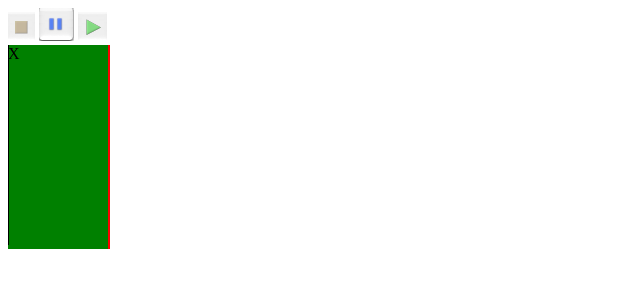
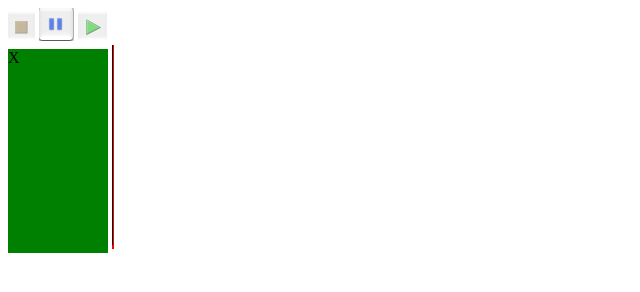
Before and after one commit to dzbarsky/audacity, a website: page index.html in a window 1280 px wide. Both pictures are taken after a click on the picture 25 px from the left and 25 px from the top of the page. Shown: the whole page, without its empty margins (0-640 px from the left). Drawn offline with Linux system fonts and the light colour scheme.

Commit message:
reorganize html layout to make more sense

```diff
--- a/css/index.css
+++ b/css/index.css
@@ -5,11 +5,20 @@
   background-color: black;
 }
 
-.left-bar {
+#track-control-container {
+  display: inline-block;
   width: 100px;
+}
+
+#track-container {
+  display: inline-block;
+  overflow: auto;
+  width: 600px;
+}
+
+.track-control {
   height: 204px;
   background-color: green;
-  display: inline-block;
 }
 
 .canvas-container {
--- a/index.html
+++ b/index.html
@@ -11,8 +11,10 @@
   <img src="images/pause.png" id="pause">
   <img src="images/play.png" id="play">
 </div>
-<div id="tracks">
-  <div id="scrubber"></div>
-</div>
+<div id="main">
+  <div id="track-control-container"></div>
+  <div id="track-container">
+    <div id="scrubber"></div>
+  </div>
 </body>
 </html>
--- a/js/index.js
+++ b/js/index.js
@@ -9,25 +9,24 @@ var tracks = []
 var nodes = {};
 
 function AudioTrack() {
-  var domElement = document.createElement("div");
-  document.getElementById('tracks').appendChild(domElement);
-
   var closeButton = document.createElement("div");
   closeButton.addEventListener('click', function() {
-    domElement.remove();
+    trackControl.remove();
+    canvasContainer.remove();
     tracks.splice(tracks.indexOf(this), 1);
   }.bind(this));
   closeButton.textContent = 'X';
   closeButton.classList.add('close-button');
 
-  var leftBar = document.createElement("div");
-  leftBar.classList.add('left-bar');
-  leftBar.appendChild(closeButton);
-  domElement.appendChild(leftBar);
+  var trackControl = document.createElement("div");
+  trackControl.classList.add('track-control');
+  trackControl.appendChild(closeButton);
+  document.getElementById('track-control-container').appendChild(trackControl);
 
   var canvasContainer = document.createElement('div');
   canvasContainer.classList.add('canvas-container');
-  domElement.appendChild(canvasContainer);
+  document.getElementById('track-container').appendChild(canvasContainer);
+
   this.canvases = [];
   for (var i = 0; i < 2; i++) {
     this.canvases.push(document.createElement("canvas"));
@@ -127,7 +126,7 @@ function setup() {
   document.getElementById('record').addEventListener('click', toggleRecord);
   document.getElementById('play').addEventListener('click', play);
   document.getElementById('pause').addEventListener('click', pause);
-  document.getElementById('tracks').addEventListener('click', clickTrackHandler);
+  document.getElementById('track-container').addEventListener('click', clickTrackHandler);
 
   document.body.addEventListener('keydown', keydown);
   navigator.getUserMedia = navigator.getUserMedia || navigator.mozGetUserMedia || navigator.webkitGetUserMedia;
@@ -180,7 +179,7 @@ function play() {
   var animateScrubber = function() {
     var elapsed = Date.now() - playStart;
     document.getElementById('scrubber').style.left =
-      elapsed /1000 * SAMPLES_PER_PIXEL + 'px';
+      elapsed / 1000 * SAMPLES_PER_PIXEL + 'px';
     requestAnimationFrame(animateScrubber);
   };
   requestAnimationFrame(animateScrubber);
```
